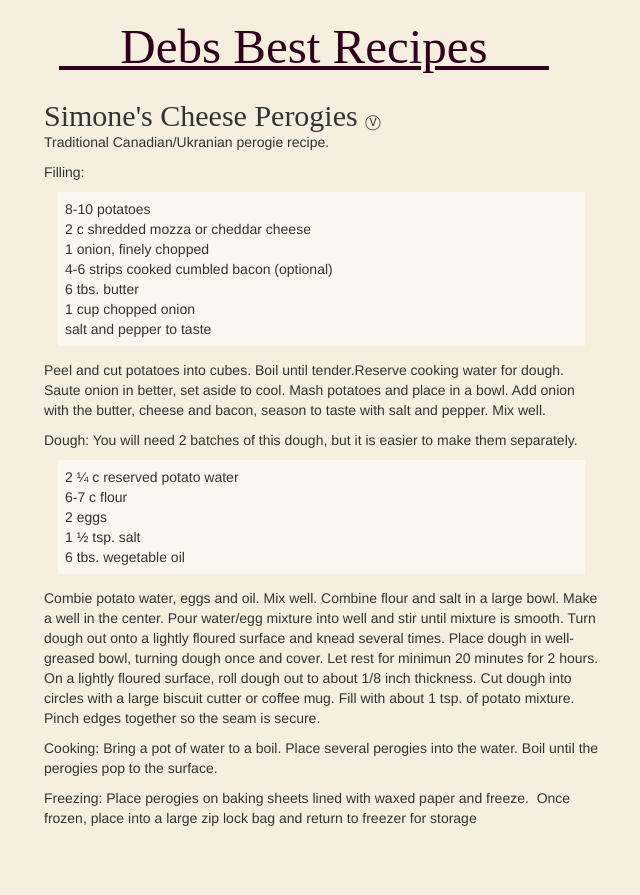
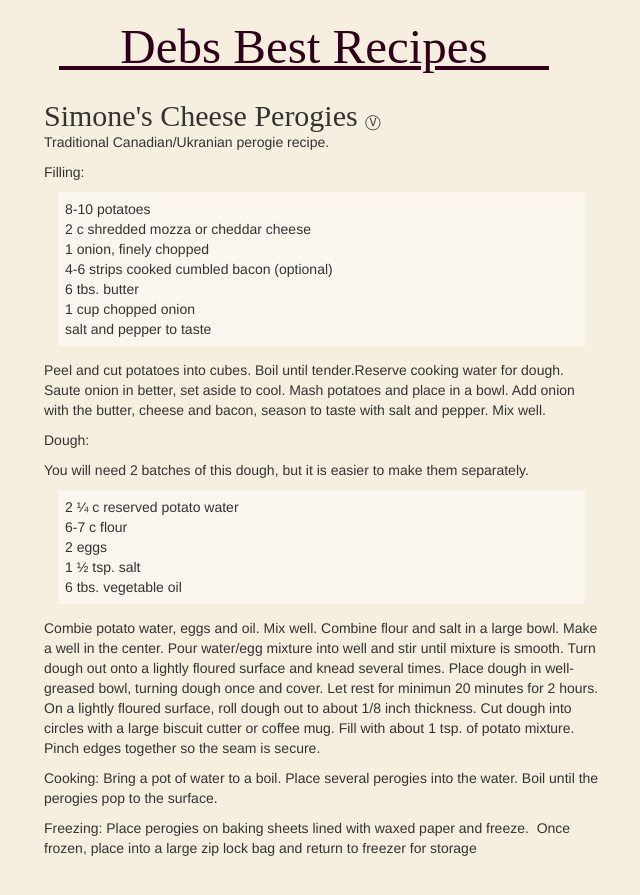
Before and after one commit to JonahBraun/debs-recipes, a Jekyll site: the page built from _posts/2005-09-07-perogies.md, in a window 1280 px wide. Shown: the top 895 px of the page, without its empty margins (11-651 px from the left). Built offline with Jekyll 4.4.1, drawn with Linux system fonts in a browser that asks for light colours; nearby versions of some CDN libraries; some web fonts are replaced; Markdown is read by kramdown in place of the engine named in the settings.

Commit message:
Update 2005-09-07-perogies.md

```diff
--- a/_posts/2005-09-07-perogies.md
+++ b/_posts/2005-09-07-perogies.md
@@ -7,6 +7,7 @@ tags: Ⓥ
 Traditional Canadian/Ukranian perogie recipe.
 
 Filling:
+
 - 8-10 potatoes
 - 2 c shredded mozza or cheddar cheese
 - 1 onion, finely chopped
@@ -21,12 +22,13 @@ Mash potatoes and place in a bowl.
 Add onion with the butter, cheese and bacon, season to taste with salt and pepper. Mix well.
 
 Dough:
+
 You will need 2 batches of this dough, but it is easier to make them separately.
 - 2 ¼ c reserved potato water
 - 6-7 c flour
 - 2 eggs
 - 1 ½ tsp. salt
-- 6 tbs. wegetable oil
+- 6 tbs. vegetable oil
 
 Combie potato water, eggs and oil. Mix well. Combine flour and salt in a large bowl. Make a well in the center. Pour water/egg mixture into well and stir until mixture is smooth.
 Turn dough out onto a lightly floured surface and knead several times.
```
